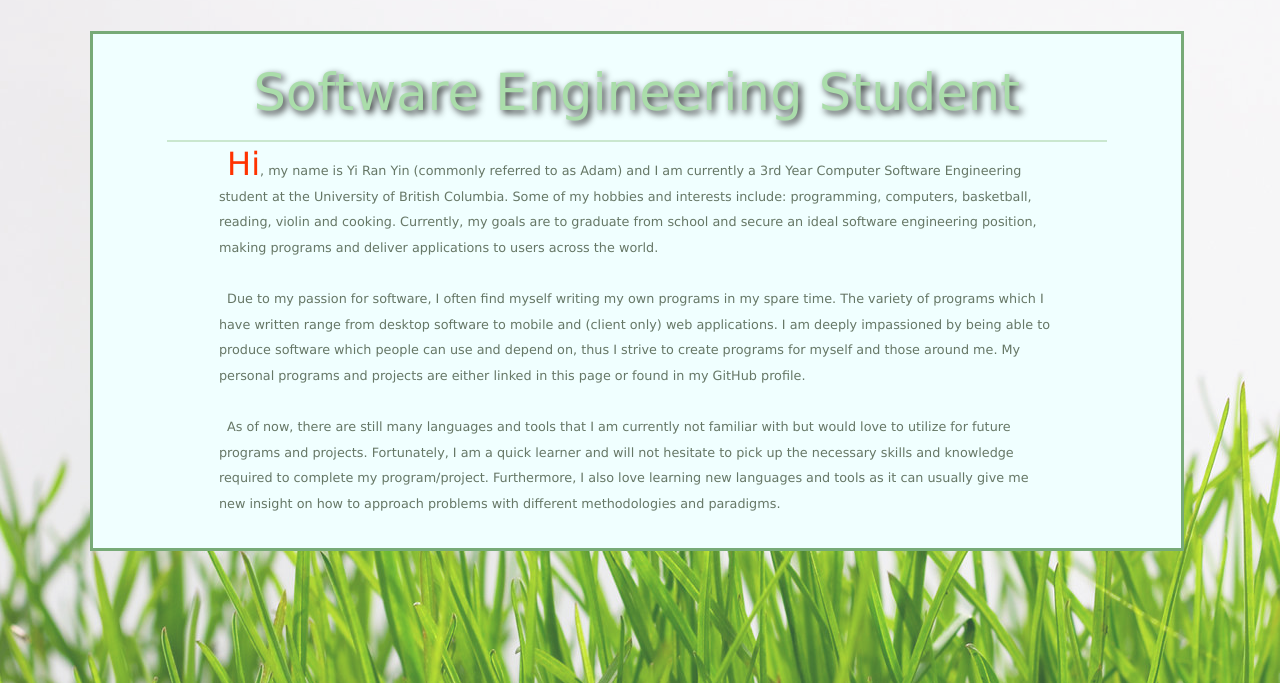
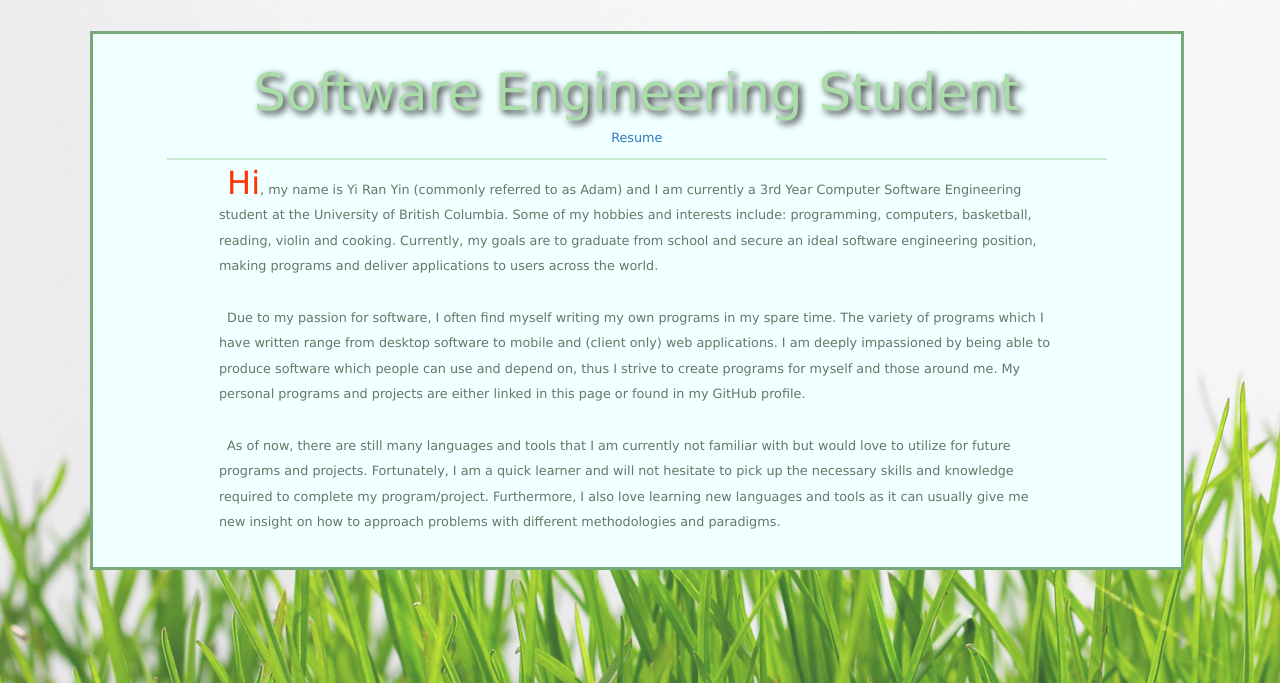
Before and after one commit to comraq/comraq.github.io, a plain HTML site: page index.html in a window 1280 px wide. Both pictures are taken after a click on the link "About Me". Shown: the part 55-738 px from the top of the page. Drawn offline with nearby package versions, Linux system fonts and the light colour scheme.

Commit message:
updating with resume link

```diff
--- a/custom/css/main.css
+++ b/custom/css/main.css
@@ -126,6 +126,14 @@
   font-size: 4vw;
   color: #ada;
   text-shadow: 3px 3px 7px #222;
+  text-align: center;
+}
+
+.about-link {
+  z-index: 1;
+
+  font-family: verdana;
+  font-size: 1vw;
   text-align: center;
 }
 
--- a/index.html
+++ b/index.html
@@ -127,8 +127,10 @@
     </div><!-- /.home-container -->
 
     <div class="my-containers about-container">
+
       <div class="about about-content">
         <div class="about about-title">Software Engineering Student</div>
+        <div class="about about-link"><a href="https://drive.google.com/file/d/0B8CRjBxfbBtMTnp3ZGptYjBFdDQ/view?usp=sharing">Resume</a></div>
         <div class="about about-divider"></div>
         <p class="about about-body">
           &nbsp&nbsp<span class="about-paragraph-start rainbow">Hi</span>, my name is Yi Ran Yin (commonly referred to as Adam) and
```
